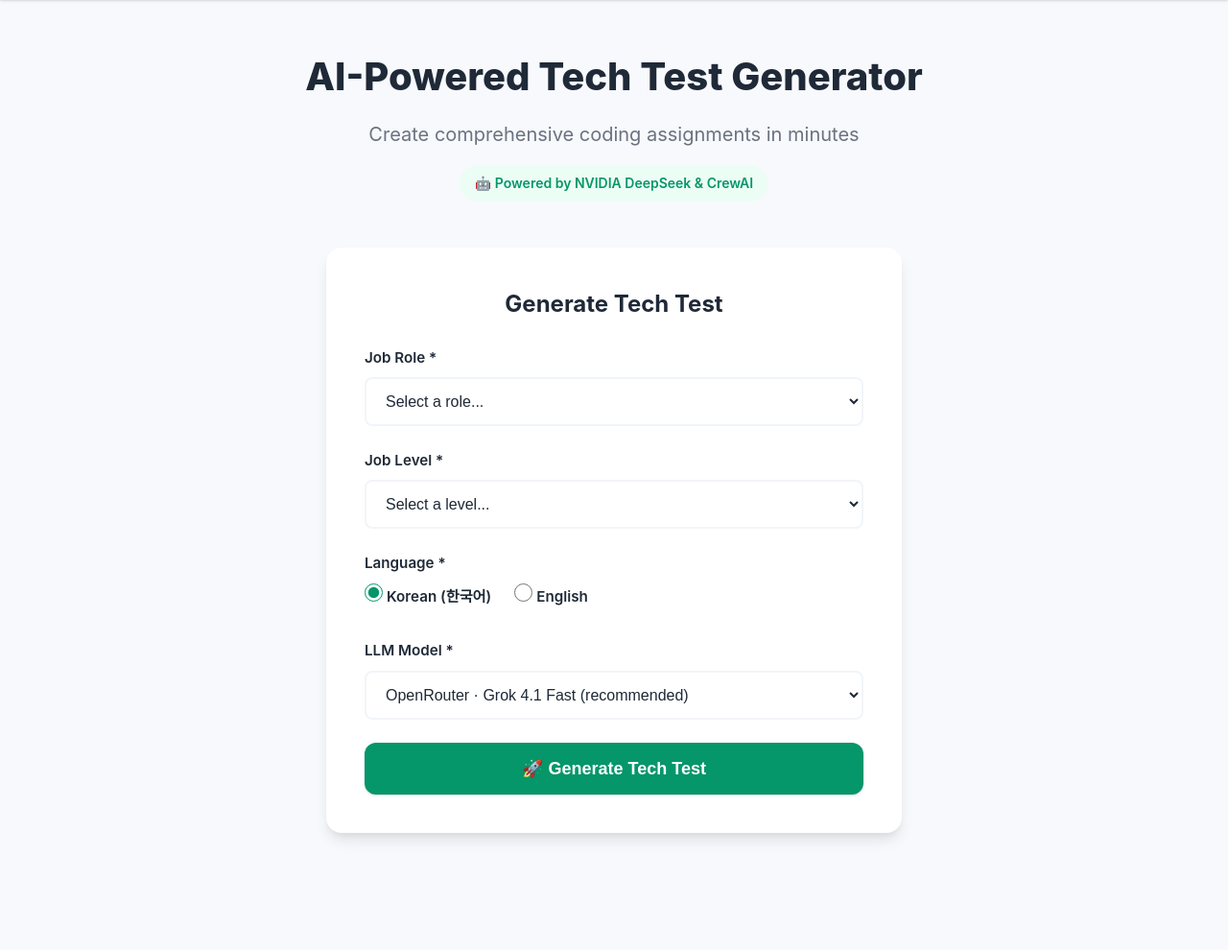
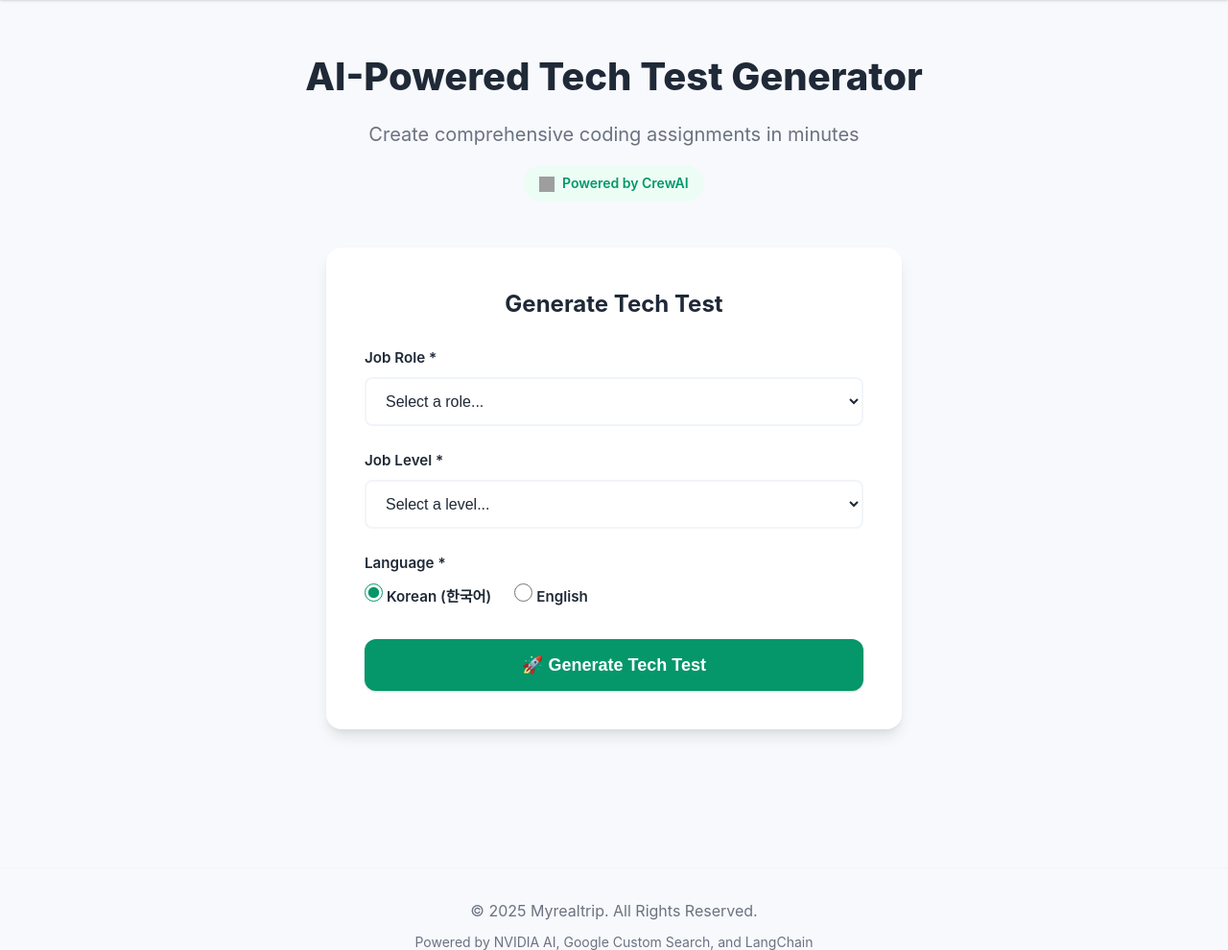
Before and after one commit to chulminlee01/mrt-tech-test, a Flask app: page / in a window 1280 px wide. Shown: the part 64-1054 px from the top of the page at 96% size. Run offline with Flask 3, Linux system fonts and the light colour scheme; data that the repository does not hold is empty; grey boxes are pictures that could not be loaded.

Commit message:
Update branding to CrewAI, remove model selector, and configure default models (Grok Fast / DeepSeek)

```diff
--- a/templates/index.html
+++ b/templates/index.html
@@ -1448,7 +1448,10 @@
     <div class="hero">
       <h1 class="hero__title">AI-Powered Tech Test Generator</h1>
       <p class="hero__subtitle">Create comprehensive coding assignments in minutes</p>
-      <span class="hero__badge">🤖 Powered by NVIDIA DeepSeek & CrewAI</span>
+      <span class="hero__badge">
+        <img src="https://avatars.githubusercontent.com/u/152399662?s=200&v=4" alt="CrewAI Logo" style="height: 16px; width: 16px; vertical-align: middle; margin-right: 4px;">
+        Powered by CrewAI
+      </span>
     </div>
 
     <!-- Form Card -->
@@ -1517,29 +1520,6 @@
             height: 1.2em;
           }
         </style>
-
-        {% set _default_model = default_model or 'x-ai/grok-4.1-fast' %}
-        {% set _model_options = [
-          ('x-ai/grok-4.1-fast', 'OpenRouter · Grok 4.1 Fast (recommended)'),
-          ('qwen/qwen3-next-80b-a3b-instruct', 'NVIDIA · Qwen 3 Next 80B'),
-          ('deepseek-ai/deepseek-v3.1-terminus', 'NVIDIA · DeepSeek v3.1 Terminus'),
-          ('meta/llama-3.1-8b-instruct', 'NVIDIA · Llama 3.1 8B')
-        ] %}
-        <div class="form-group">
-          <label for="llmModel">LLM Model *</label>
-          <select id="llmModel" name="model" required>
-            {% for value, label in _model_options %}
-              <option value="{{ value }}" {% if value == _default_model %}selected{% endif %}>{{ label }}</option>
-            {% endfor %}
-            {% if available_models %}
-              {% for value in available_models %}
-                {% if value %}
-                  <option value="{{ value }}" {% if value == _default_model %}selected{% endif %}>{{ value }}</option>
-                {% endif %}
-              {% endfor %}
-            {% endif %}
-          </select>
-        </div>
 
         <button type="submit" class="btn" id="generateBtn">
           <span id="btnText">🚀 Generate Tech Test</span>
```
Also changed, not shown: crewai_working.py (+14 -12 lines).
